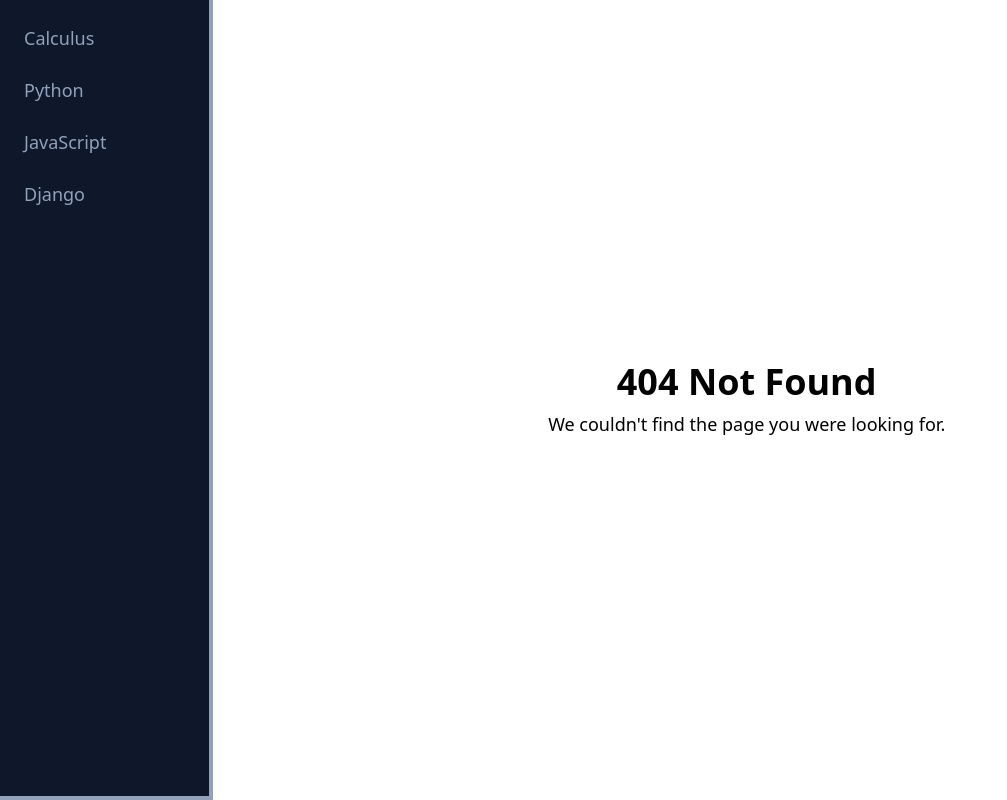
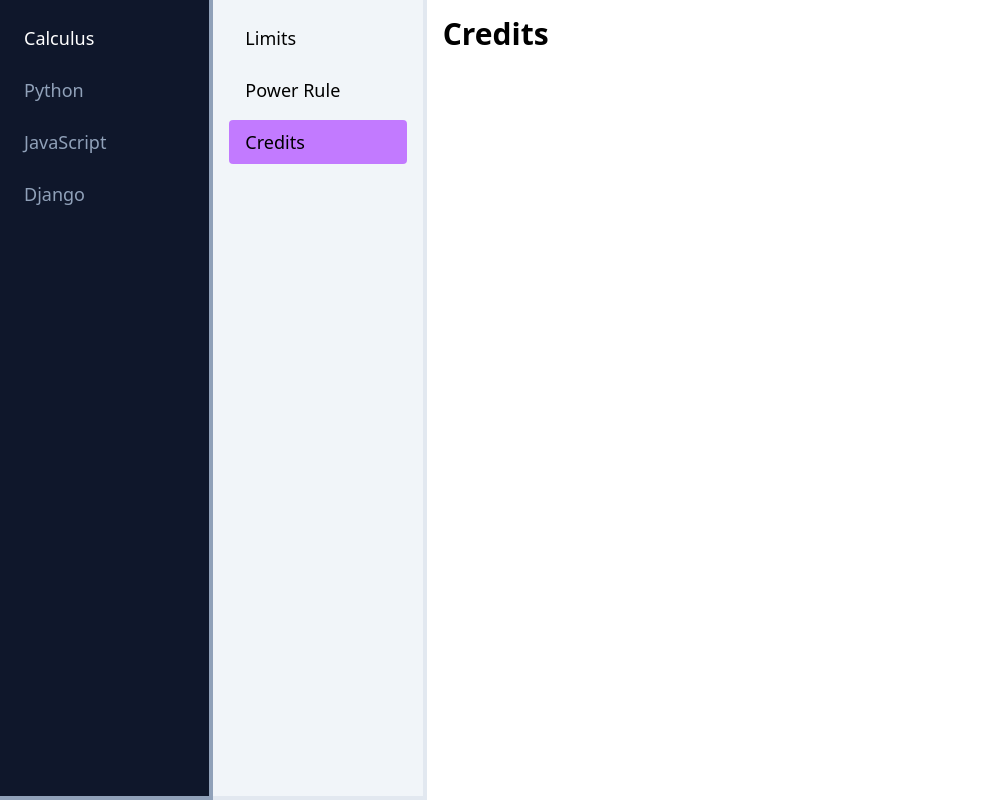
Before and after one commit to Cruz-Ethan/Cruxian, a React (Vite) app: page /Cruxian/credits/Calculus in a window 1280 px wide. Before the commit this address had no page. Shown: the whole page, without its empty margins (0-1007 px from the left). Built offline with nearby package versions, Linux system fonts and the light colour scheme.

Commit message:
added credits pages

```diff
--- a/src/App.jsx
+++ b/src/App.jsx
@@ -1,3 +1,4 @@
+import CreditsPage from "./CreditsPage"
 import LeftSidebar from "./LeftSidebar"
 import NotFound from "./NotFound"
 import ProblemsPage from "./ProblemsPage"
@@ -8,6 +9,7 @@ function App() {
   return (
     <BrowserRouter>
       <Routes>
+        <Route path="/Cruxian/credits/:subjectName" element={<CreditsPage />} />
         <Route path="/Cruxian/problems/:subjectName/:topicName" element={<ProblemsPage />} />
         <Route path="*" element={<NotFound />} />
       </Routes>
--- /dev/null
+++ b/src/Credits.jsx
@@ -0,0 +1,10 @@
+export default function Credits({ subject }) {
+    return (
+        <main className="col-span-12 xl:col-span-8 p-4 bg-white xl:flex">
+            <section>
+                <h1 className="text-2xl xl:text-3xl font-semibold mb-2">Credits</h1>
+                { subject.sources.map((source, index) => source.getJSX(index)) }
+            </section>
+        </main>
+    )
+}
--- /dev/null
+++ b/src/CreditsPage.jsx
@@ -0,0 +1,22 @@
+import LeftSidebar from "./LeftSidebar"
+import RightSidebar from "./RightSidebar"
+import { Navigate, useParams } from "react-router-dom"
+import subjects from "./data/data.js"
+import Credits from "./Credits.jsx"
+
+function CreditsPage() {
+  const { subjectName } = useParams()
+
+  const subject = subjects.find(subject => subject.name === subjectName)
+  if (!subject) return <Navigate to='/404' />
+
+  return (
+    <>
+      <LeftSidebar subjectName={subjectName} />
+      <RightSidebar subjectName={subjectName} topicName="Credits" />
+      <Credits subject={subject}></Credits>
+    </>
+  )
+}
+
+export default CreditsPage
--- a/src/RightSidebar.jsx
+++ b/src/RightSidebar.jsx
@@ -11,6 +11,7 @@ export default function RightSidebar({subjectName, topicName}) {
                         <Link to={`/Cruxian/problems/${subjectName}/${topic.name}`} className={`truncate rounded py-2 px-4 cursor-pointer flex-1 ${topic.name === topicName ? "bg-purple-400" : "hover:bg-slate-200"} transition duration-200`}>{topic.name}</Link>
                     </li>)
                 )}
+                <Link to={`/Cruxian/credits/${subjectName}`} className={`truncate rounded py-2 px-4 cursor-pointer ${topicName === 'Credits' ? "bg-purple-400" : "hover:bg-slate-200"} transition duration-200`}>Credits</Link>
             </ul>
         </nav>
     )
--- /dev/null
+++ b/src/classes/Source.jsx
@@ -0,0 +1,15 @@
+import { Link } from "react-router-dom"
+
+export default class Source {
+    #name
+    #link
+
+    constructor(name, link) {
+        this.#name = name
+        this.#link = link
+    }
+
+    getJSX(key) {
+        return <Link to={this.#link} key={key} target="_blank" className="text-purple-500 hover:text-purple-700 transition duration-200 block">{this.#name}</Link>
+    }
+}
--- a/src/classes/Subject.js
+++ b/src/classes/Subject.js
@@ -1,16 +1,27 @@
+import Source from "./Source"
+
 export default class Subject {
     #name
     #topics
+    #sources
 
     constructor(name) {
         this.#name = name
         this.#topics = []
+        this.#sources = []
     }
 
     get name() { return this.#name }
     get topics() { return this.#topics }
+    get sources() { return this.#sources}
 
     addTopic(topic) {
         this.#topics.push(topic)
     }
+
+    addSource(name, link) {
+        this.#sources.push(
+            new Source(name, link)
+        )
+    }
 }
--- a/src/data/subjects/django.js
+++ b/src/data/subjects/django.js
@@ -12,3 +12,7 @@ sbjDjango.addTopic(tpcDjangoGenericFields)
 sbjDjango.addTopic(tpcDjangoModels)
 sbjDjango.addTopic(tpcDjangoFieldOptions)
 sbjDjango.addTopic(tpcDjangoMetaOptions)
+
+sbjDjango.addSource("Django Documentation", "https://docs.djangoproject.com/en/6.1/")
+sbjDjango.addSource("BugBytes", "https://www.youtube.com/@bugbytes3923")
+sbjDjango.addSource("Shubham Sarda's Blogs", "https://unwiredlearning.com/blog/django-web-framework")
--- a/src/data/subjects/javascript.js
+++ b/src/data/subjects/javascript.js
@@ -16,3 +16,6 @@ sbjJavascript.addTopic(tpcJavaScriptDates)
 sbjJavascript.addTopic(tpcJavaScriptPromises)
 sbjJavascript.addTopic(tpcJavaScriptOOP)
 sbjJavascript.addTopic(tpcJavaScriptDOM)
+
+sbjJavascript.addSource("W3 Schools", "https://www.w3schools.com/js/")
+sbjJavascript.addSource("Coding2GO", "https://www.youtube.com/@coding2go")
--- a/src/data/subjects/python.js
+++ b/src/data/subjects/python.js
@@ -30,3 +30,5 @@ sbjPython.addTopic(tpcPythonIterators)
 sbjPython.addTopic(tpcPythonDataStructures)
 sbjPython.addTopic(tpcPythonMathFunctions)
 sbjPython.addTopic(tpcPythonRandomFunctions)
+
+sbjPython.addSource("W3 Schools", "https://www.w3schools.com/python/")
```
